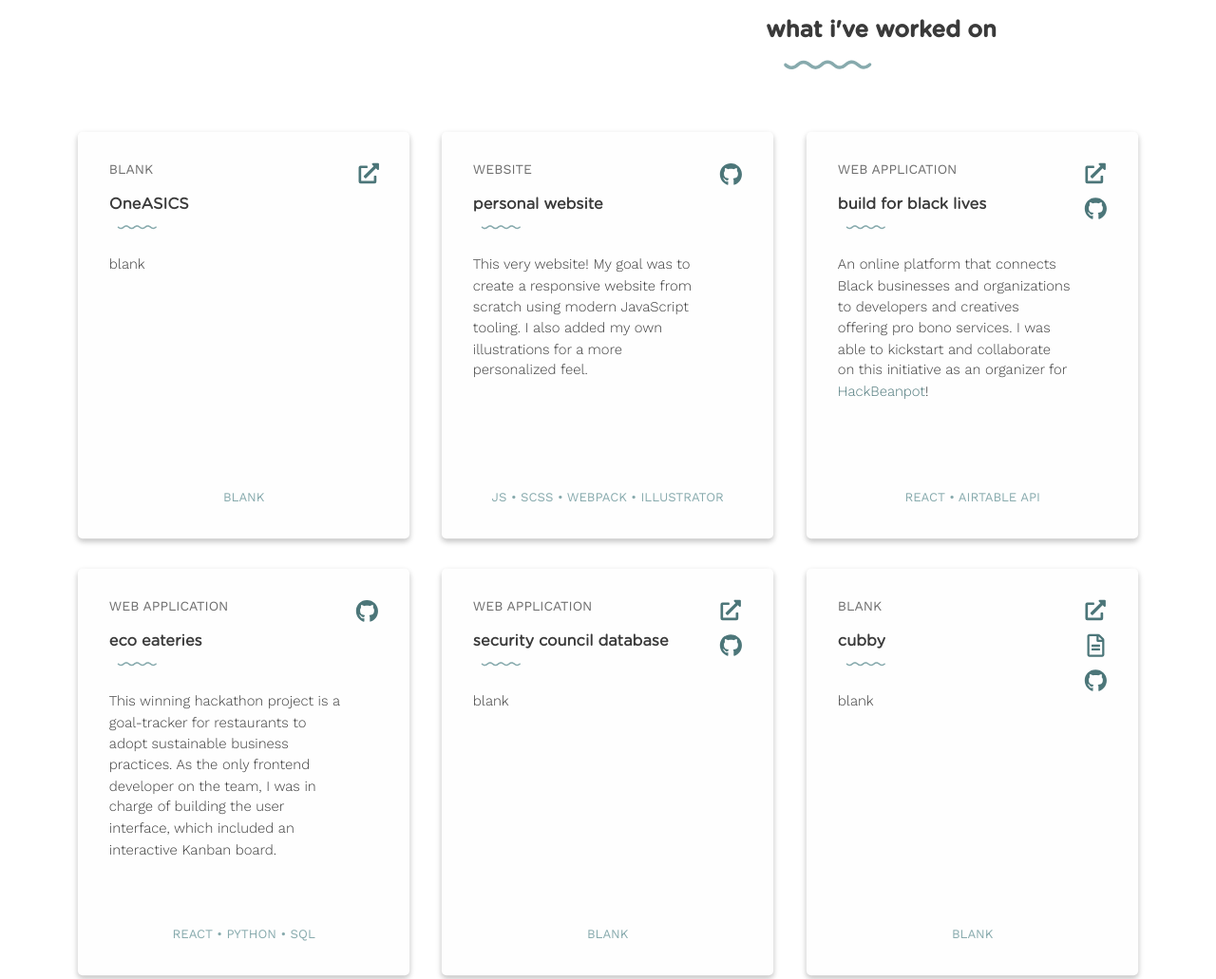
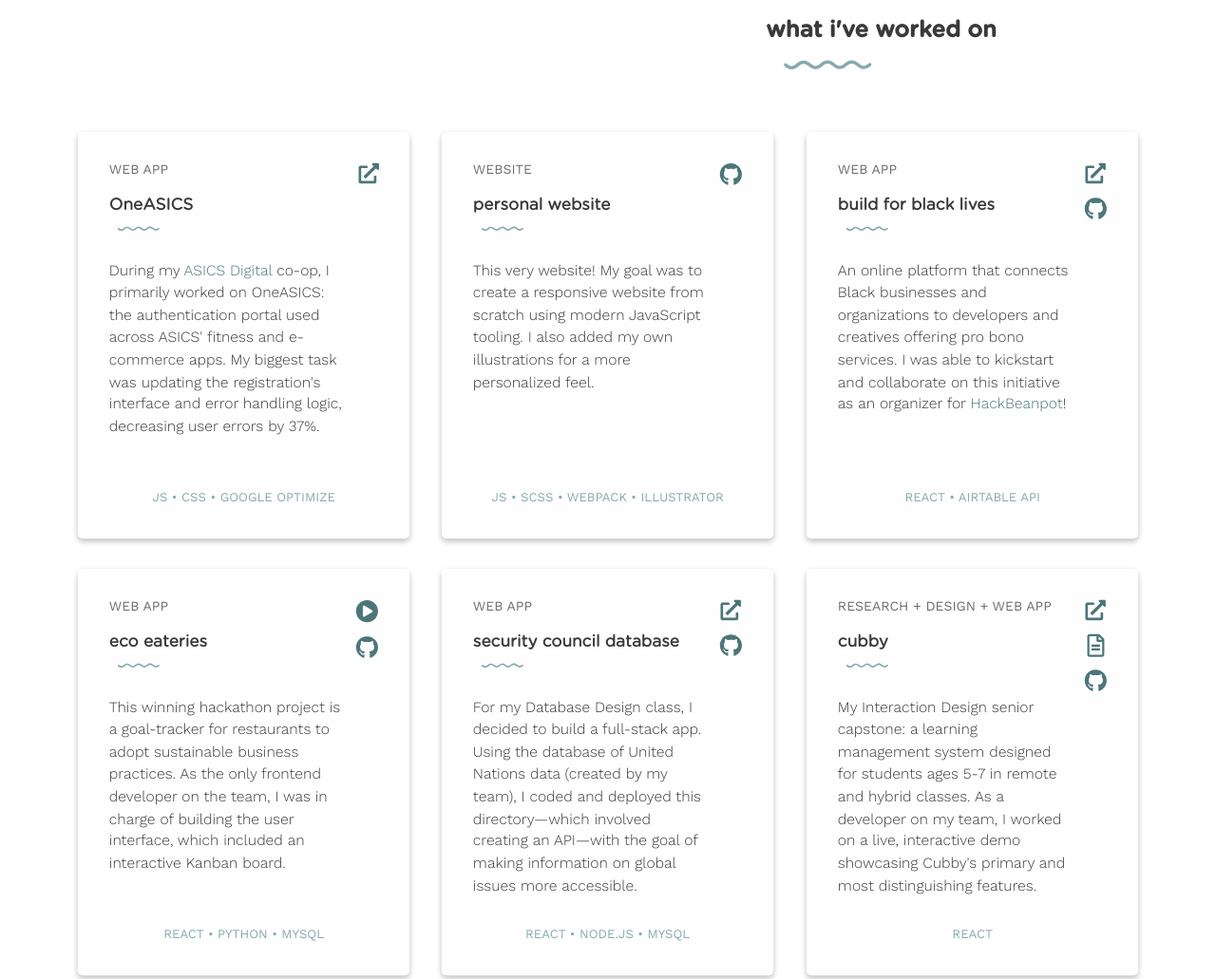
Before and after one commit to daniaalnahdi/personal-website, a website built with webpack: page src/index.html in a window 1280 px wide. Shown: the part 1613-2644 px from the top of the page at 95% size. Built offline with nearby package versions, Linux system fonts and the light colour scheme.

Commit message:
update projects + skills + misc small things

```diff
--- a/src/index.html
+++ b/src/index.html
@@ -130,8 +130,8 @@
           </div>
           <ul>
             <li lang="en" data-translate="about-skills-tools-1"></li>
-            <li lang="en" data-translate="about-skills-tools-2"></li>
-            <li data-translate="about-skills-tools-3"></li>
+            <li data-translate="about-skills-tools-2"></li>
+            <li lang="en" data-translate="about-skills-tools-3"></li>
           </ul>
         </li>
       </ul>
@@ -223,6 +223,10 @@
                 <p data-translate="projects-project4-description"></p>
               </div>
               <div class="info-links">
+                <a href="https://user-images.githubusercontent.com/33553341/134799465-eea5f57a-7eb2-4f01-92ff-30bde3d64055.mp4"
+                  target="_blank" rel="noopener noreferrer">
+                  <i class="fas fa-play-circle"></i>
+                </a>
                 <a href="https://github.com/daniaalnahdi/hftp-frontend" target="_blank" rel="noopener noreferrer">
                   <i class="fab fa-github"></i>
                 </a>
@@ -300,9 +304,9 @@
   </div>
   <!-- End Sections -->
   <!-- Start Footer-->
-  <footer lang="en">
+  <footer>
     <div class="container">
-      <ul>
+      <ul lang="en" class="ltr">
         <li>
           <a href="https://www.linkedin.com/in/daniaalnahdi/" target="_blank" rel="noopener noreferrer">LinkedIn</a>
         </li>
@@ -313,7 +317,7 @@
           <a href="https://codepen.io/daniaalnahdi/" target="_blank" rel="noopener noreferrer">CodePen</a>
         </li>
       </ul>
-      <span>© Dania Alnahdi 2021</span>
+      <div lang="en" class="ltr text-center">© Dania Alnahdi 2021</div>
     </div>
   </footer>
   <!-- End Footer-->
--- a/src/js/vendors.js
+++ b/src/js/vendors.js
@@ -5,6 +5,7 @@ import {
   faLightbulb,
   faTools,
   faExternalLinkAlt,
+  faPlayCircle,
 } from '@fortawesome/free-solid-svg-icons';
 import { faFileAlt } from '@fortawesome/free-regular-svg-icons';
 import { faGithub } from '@fortawesome/free-brands-svg-icons';
@@ -18,6 +19,7 @@ export const FontAwesome = (() => {
       faTools,
       faExternalLinkAlt,
       faFileAlt,
+      faPlayCircle,
       faGithub
     );
     dom.watch();
--- a/src/scss/layout/_footer.scss
+++ b/src/scss/layout/_footer.scss
@@ -4,7 +4,7 @@ footer {
   background: $shadow;
   padding: 2em 0;
 
-  div {
+  div.container {
     padding: 1em;
     text-align: center;
     font-size: 0.8rem;
--- a/src/scss/layout/_typography.scss
+++ b/src/scss/layout/_typography.scss
@@ -122,6 +122,10 @@ a:hover {
   text-transform: none;
 }
 
+.text-center {
+  text-align: center !important;
+}
+
 #about-section a,
 #contact-section a,
 #about-section a span:lang(en),
--- a/src/scss/modules/_info-card.scss
+++ b/src/scss/modules/_info-card.scss
@@ -141,7 +141,7 @@
 
 @media ($sm-screen) {
   .info-card {
-    height: 26em;
+    height: 29em;
 
     .info-content {
       font-size: 0.9rem;
@@ -155,4 +155,14 @@
   }
 }
 
+@media ($lg-screen) {
+  .info-card {
+    height: 26em;
+
+    .info-content {
+      font-size: 0.95rem;
+    }
+  }
+}
+
 /* Start Information UI Cards */
--- a/src/translations/ar.json
+++ b/src/translations/ar.json
@@ -7,7 +7,7 @@
     "heading": "نبذة عني",
     "bio": {
       "1": "أنا دانية النهدي، طالبة بحرينية ساعية للحصول على درجة البكالوريوس في علوم الكمبيوتر والتصميم في مدينة بوسطن في الولايات المتحدة. أنا مهتمة بتطوير الويب والبرامج، خصيصاً واجهات المستخدم التفاعلية والجذابة.",
-      "2": "بفضل حصصي الدراسية في جامعة <a href='https://www.northeastern.edu' target='_blank' rel='noopener noreferrer'>Northeastern University</a> وخبراتي العملية في <a href='https://www.asicsdigital.com/' target='_blank' rel='noopener noreferrer'>Asics Digital</a> و <a href='https://www.mfs.com/en-us/' target='_blank' rel='noopener noreferrer'>MFS</a>، بالإضافة إلى تصفحي الدائم للويب، أستكشف دائمًا مهارات جديدة من عالمي التطوير والتصميم.",
+      "2": "بفضل حصصي الدراسية في جامعة <a href='https://www.northeastern.edu' target='_blank' rel='noopener noreferrer'>Northeastern University</a> وخبراتي العملية في <a href='https://www.asicsdigital.com/' target='_blank' rel='noopener noreferrer'>ASICS Digital</a> و <a href='https://www.mfs.com/en-us/' target='_blank' rel='noopener noreferrer'>MFS</a>، بالإضافة إلى تصفحي الدائم للويب، أستكشف دائمًا مهارات جديدة من عالمي التطوير والتصميم.",
       "3": "بعيداً عن البرمجة والتصميم، أحب أن أقضي وقت فراغي في التطلع على القضايا الإنسانية التي تهمني، وإستكشاف أكلات نباتية جديدة، واللعب مع قطتي."
     },
     "skills": {
@@ -28,23 +28,23 @@
       },
       "tools": {
         "1": "Git & GitHub",
-        "2": "Command Line",
-        "3": "تابلت التصميم الرقمي"
+        "2": "تطوير ويب (فل ستاك)",
+        "3": "JAMstack"
       }
     }
   },
   "projects": {
     "heading": "من أعمالي",
     "project1": {
-      "type": "blank",
+      "type": "تطبيق ويب",
       "name": "OneASICS",
-      "description": "blank",
-      "tech": "blank"
+      "description": "أثناء عملي عند <a href='https://www.asicsdigital.com/' target='_blank' rel='noopener noreferrer' lang='en'>ASICS Digital</a>، عملت بشكل أساسي على <span lang='en'>OneASICS</span>: بوابة التصديق المستخدمة عبر تطبيقات اللياقة البدنية ومواقع التجارة الخاصة بـ <span lang='en'>ASICS</span>.     كنت مسؤولة عن تحديث واجهة التسجيل، والتغيرات التي نفذتها قللت أخطاء المستخدم بنسبة ٣٧٪.",
+      "tech": "JS • CSS • Google Optimize"
     },
     "project2": {
       "type": " موقع ويب",
       "name": "موقعي الخاص",
-      "description": "هذا الموقع نفسه! هدفي من هذا المشروع بناء موقع متجاوب من الصفر دون الإعتماد على أي مكتبات برمجية، ومع إستخدام أدوات تطوير الويب الحديثة. قررت أن أضيف تصاميمي الرقمية لأضع لمستي الخاصة. ",
+      "description": "هذا الموقع نفسه! هدفي من هذا المشروع بناء موقع متجاوب من الصفر دون الإعتماد على أي مكتبات برمجية ومع إستخدام أدوات تطوير الويب الحديثة. قررت أن أضيف تصاميمي الرقمية لأضع لمستي الخاصة. ",
       "tech": "JS • SCSS • Webpack • Illustrator"
     },
     "project3": {
@@ -57,19 +57,19 @@
       "type": "تطبيق ويب",
       "name": "Eco Eateries",
       "description": "هذا المشروع الفائز بمسابقة (هاكاثون) عبارة عن تطبيق لتتبع الأهداف مخصص لأصحاب المطاعم لكي يحفزهم على تبني ممارسات تجارية صديقة للبيئة. كوني مطورة (الفرونت اند) الوحيدة في فريقي، كنت مسؤولة عن بناء واجهة المستخدم، والتي تضمنت لوحة (كانبان) تفاعلية.",
-      "tech": "React • Python • SQL"
+      "tech": "React • Python • MySQL"
     },
     "project5": {
-      "type": "blank",
-      "name": "قاعدة بيانات لمجلس الأمن",
-      "description": "blank",
-      "tech": "blank"
+      "type": "تطبيق ويب",
+      "name": "قاعدة بيانات مجلس الأمن",
+      "description": "في صفي لتصميم قاعدة البيانات، انتهزت الفرصة لتطوير تطبيق (فل ستاك) كامل. باستخدام قاعدة البيانات التي صممها فريقي، قمت ببرمجة ورفع هذا الدليل لبيانات الأمم المتحدة بهدف التوعية عن القضايا العالمية، وتضمن ذلك إنشاء واجهة برمجة تطبيقات <span lang='en'>(API)</span>.      ",
+      "tech": "React • Node.js • MySQL"
     },
     "project6": {
-      "type": "blank ",
+      "type": "بحث + تصميم + تطبيق ويب",
       "name": "Cubby",
-      "description": "blank",
-      "tech": "blank"
+      "description": "مشروعي الجامعي، والذي توّج إكمالي لمواد تصميم الواجهات، هو نظام لإدارة التعلم عن بعد مخصص للطلاب بين ٥-٧ سنوات. كوني مطورة  ضمن فريقي، برمجت عرض توضيحي وتفاعلي لأجل عرض ميزات نظامنا الأساسية والأكثر تميزاً.",
+      "tech": "ٍReact"
     }
   },
   "contact": {
--- a/src/translations/en.json
+++ b/src/translations/en.json
@@ -7,7 +7,7 @@
     "heading": "About Me",
     "bio": {
       "1": "I’m Dania Alnahdi, a student from Bahrain pursuing a BS in Computer Science and Design in Boston, MA. I’m interested in web and software development, inclusive and human-centered technology, and interactive (and pretty) user interfaces.",
-      "2": "Thanks to my coursework at <a href='https://www.northeastern.edu' target='_blank' rel='noopener noreferrer'>Northeastern University</a>, industry experience at <a href='https://www.asicsdigital.com/' target='_blank' rel='noopener noreferrer'>Asics Digital</a> and <a href='https://www.mfs.com/en-us/' target='_blank' rel='noopener noreferrer'>MFS</a>, and the numerious internet rabbit holes I tumble into, I’m always exploring new skills from both the development and design worlds.",
+      "2": "Thanks to my coursework at <a href='https://www.northeastern.edu' target='_blank' rel='noopener noreferrer'>Northeastern University</a>, industry experience at <a href='https://www.asicsdigital.com/' target='_blank' rel='noopener noreferrer'>ASICS Digital</a> and <a href='https://www.mfs.com/en-us/' target='_blank' rel='noopener noreferrer'>MFS</a>, and the numerious internet rabbit holes I tumble into, I’m always exploring new skills from both the development and design worlds.",
       "3": "When I’m not behind my computer, you’ll likely find me advocating for causes I’m passionate about, discovering plant-based food joints, or petting my cat."
     },
     "skills": {
@@ -28,18 +28,18 @@
       },
       "tools": {
         "1": "Git & GitHub",
-        "2": "Command Line",
-        "3": "Graphics Tablet"
+        "2": "Full Stack Dev",
+        "3": "JAMstack"
       }
     }
   },
   "projects": {
     "heading": "What I've Worked On",
     "project1": {
-      "type": "blank",
+      "type": "Web App",
       "name": "OneASICS",
-      "description": "blank",
-      "tech": "blank"
+      "description": "During my <a href='https://www.asicsdigital.com/' target='_blank' rel='noopener noreferrer'>ASICS Digital</a> co-op, I primarily worked on OneASICS: the authentication portal used across ASICS' fitness and e-commerce apps. My biggest task was updating the registration's interface and error handling logic, decreasing user errors by 37%.",
+      "tech": "JS • CSS • Google Optimize"
     },
     "project2": {
       "type": "Website",
@@ -48,28 +48,28 @@
       "tech": "JS • SCSS • Webpack • Illustrator"
     },
     "project3": {
-      "type": "Web Application",
+      "type": "Web App",
       "name": "Build for Black Lives",
       "description": "An online platform that connects Black businesses and organizations to developers and creatives offering pro bono services. I was able to kickstart and collaborate on this initiative as an organizer for <a href='https://hackbeanpot.com/' target='_blank' rel='noopener noreferrer'>HackBeanpot</a>!",
       "tech": "React • Airtable API"
     },
     "project4": {
-      "type": "Web Application",
+      "type": "Web App",
       "name": "Eco Eateries",
       "description": "This winning hackathon project is a goal-tracker for restaurants to adopt sustainable business practices. As the only frontend developer on the team, I was in charge of building the user interface, which included an interactive Kanban board.",
-      "tech": "React • Python • SQL"
+      "tech": "React • Python • MySQL"
     },
     "project5": {
-      "type": "Web Application",
+      "type": "Web App",
       "name": "Security Council Database",
-      "description": "blank",
-      "tech": "blank"
+      "description": "For my Database Design class, I decided to build a full-stack app. Using the database of United Nations data (created by my team), I coded and deployed this directory—which involved creating an API—with the goal of making information on global issues more accessible. ",
+      "tech": "React • Node.js • MySQL"
     },
     "project6": {
-      "type": "blank",
+      "type": "Research + Design + Web App",
       "name": "Cubby",
-      "description": "blank",
-      "tech": "blank"
+      "description": "My Interaction Design senior capstone: a learning management system designed for students ages 5-7 in remote and hybrid classes. As a developer on my team, I worked on a live, interactive demo showcasing Cubby's primary and most distinguishing features.",
+      "tech": "React"
     }
   },
   "contact": {
```
